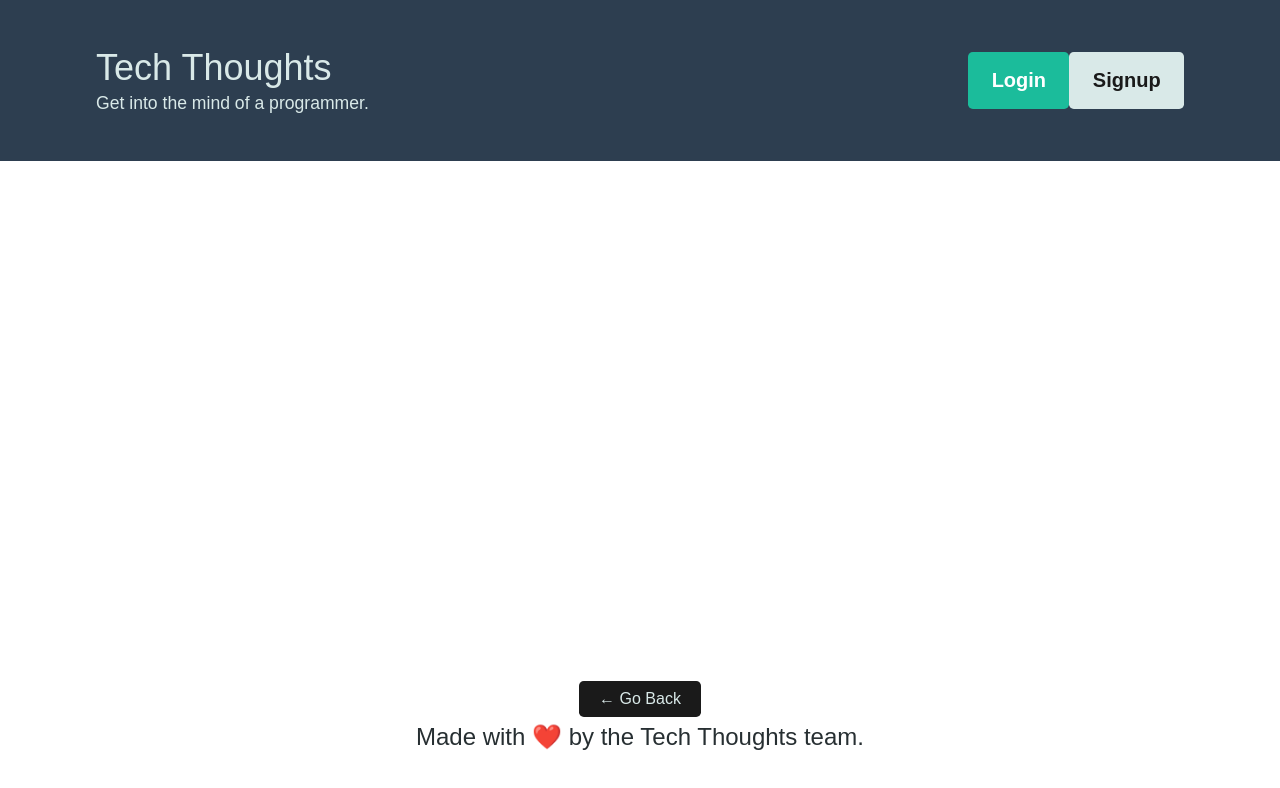
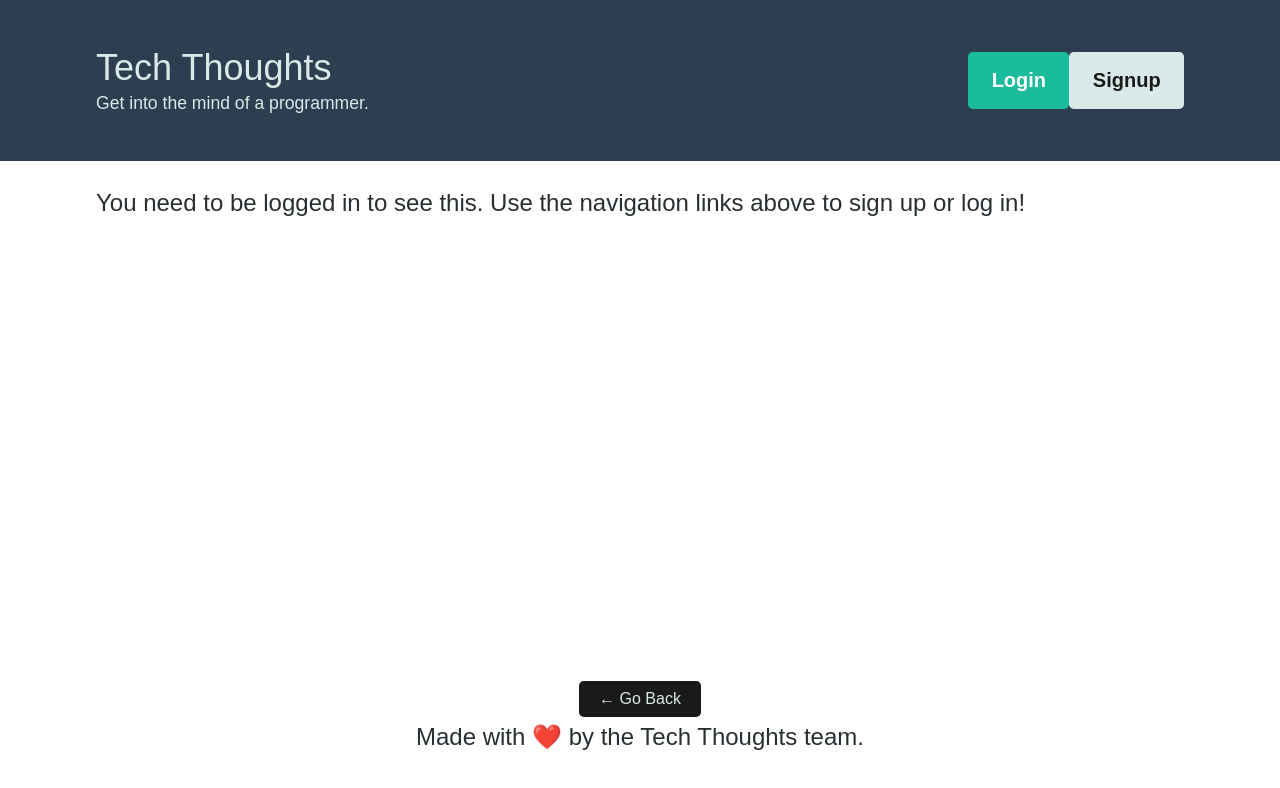
Before and after one commit to TechnoPrep/ticket-main, a React (Create React App) app in the folder client/: page /me in a window 1280 px wide. Shown: the top 788 px of the page. Built offline with nearby package versions, Linux system fonts and the light colour scheme; no server answers.

Commit message:
Fixed a compiling error on profile

```diff
--- a/client/src/App.js
+++ b/client/src/App.js
@@ -12,6 +12,7 @@ import Home from './pages/Home';
 import Signup from './pages/Signup';
 import Login from './pages/Login';
 import SearchResults from './pages/SearchResults';
+import UserProfile from './pages/UserProfile';
 import Header from './components/Header';
 import Footer from './components/Footer';
 
@@ -55,6 +56,9 @@ function App() {
             <Route exact path="/signup">
               <Signup />
             </Route>
+            <Route exact path="/me">
+              <UserProfile />
+            </Route>
           </div>
           <Footer />
         </div>
--- a/client/src/pages/UserProfile.js
+++ b/client/src/pages/UserProfile.js
@@ -54,7 +54,7 @@ const UserProfile = () => {
             className="col-12 col-md-10 mb-3 p-3"
             style={{ border: '1px dotted #1a1a1a' }}
           >
-            <ThoughtForm />
+            <EventList />
           </div>
         )}
       </div>
```
